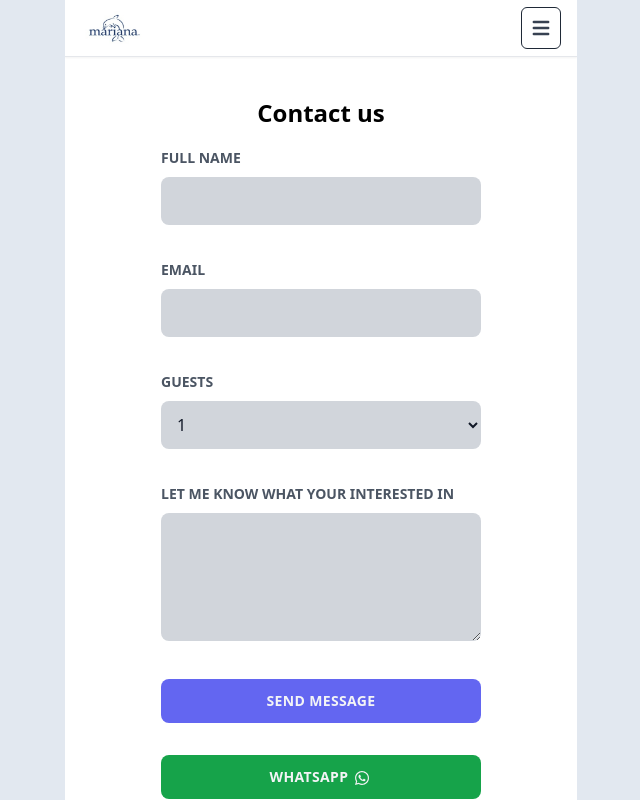
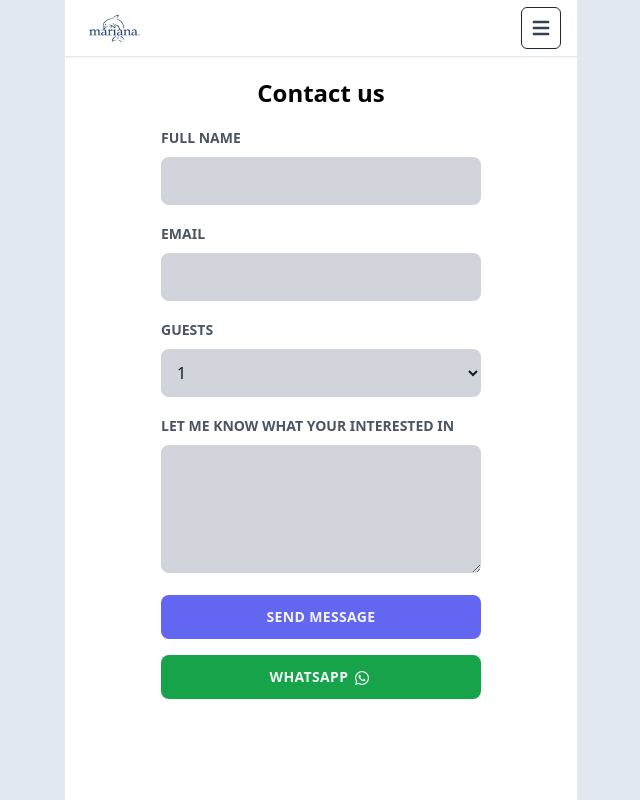
Before and after one commit to Karnes232/mariana-diving, a Gatsby site: page /contact in a window 1280 px wide. Shown: the whole page, without its empty margins (319-959 px from the left). Built offline with nearby package versions, Linux system fonts and the light colour scheme; Gatsby itself is replaced by a stand-in of ours.

Commit message:
changed marginTop on contact page, started course and certified pages

```diff
--- a/src/components/ContactComponents/Contact.js
+++ b/src/components/ContactComponents/Contact.js
@@ -33,7 +33,7 @@ const Contact = () => {
           name="name"
         />
       </div>
-      <div class="mt-8">
+      <div class="mt-4">
         <span class="uppercase text-sm text-gray-600 font-bold">Email</span>
         <input
           class="w-full bg-gray-300 text-gray-900 mt-2 p-3 rounded-lg focus:outline-none focus:shadow-outline"
@@ -41,7 +41,7 @@ const Contact = () => {
           name="email"
         />
       </div>
-      <div class="mt-8">
+      <div class="mt-4">
         <span class="uppercase text-sm text-gray-600 font-bold">Guests</span>
         <select
           name="guests"
@@ -53,7 +53,7 @@ const Contact = () => {
           <option value="4">4</option>
         </select>
       </div>
-      <div class="mt-8">
+      <div class="mt-4">
         <span class="uppercase text-sm text-gray-600 font-bold">
           Let me know what your interested in
         </span>
@@ -62,7 +62,7 @@ const Contact = () => {
           class="w-full h-32 bg-gray-300 text-gray-900 mt-2 p-3 rounded-lg focus:outline-none focus:shadow-outline"
         ></textarea>
       </div>
-      <div class="mt-8">
+      <div class="mt-4">
         <button class="uppercase text-sm font-bold tracking-wide bg-indigo-500 text-gray-100 p-3 rounded-lg w-full focus:outline-none focus:shadow-outline">
           Send Message
         </button>
--- /dev/null
+++ b/src/pages/certified.js
@@ -0,0 +1,14 @@
+import React from 'react'
+import Layout from '../components/layout'
+
+const certified = () => {
+  return (
+    <Layout>
+      <div className="w-screen max-w-lg flex flex-col mt-10 items-center h-screen">
+        Certified
+      </div>
+    </Layout>
+  )
+}
+
+export default certified
--- a/src/pages/contact.js
+++ b/src/pages/contact.js
@@ -6,7 +6,7 @@ import { FaWhatsapp } from "react-icons/fa"
 const contact = () => {
   return (
     <Layout>
-      <div className="w-screen max-w-lg flex flex-col mt-10 items-center h-screen">
+      <div className="w-screen max-w-lg flex flex-col mt-5 items-center h-screen">
         <Contact />
         <a
           href="https://api.whatsapp.com/send?phone=18296405433"
@@ -14,7 +14,7 @@ const contact = () => {
           aria-label="Whatsapp"
           rel="noreferrer"
         >
-          <button class="uppercase text-sm font-bold tracking-wide bg-green-600 text-gray-100 p-3 rounded-lg w-80 mt-8 focus:outline-none focus:shadow-outline">
+          <button class="uppercase text-sm font-bold tracking-wide bg-green-600 text-gray-100 p-3 rounded-lg w-80 mt-4 focus:outline-none focus:shadow-outline">
             WhatsApp
             <FaWhatsapp className="inline-block h-4 w-5 ml-1" />
           </button>
--- /dev/null
+++ b/src/pages/courses.js
@@ -0,0 +1,14 @@
+import React from 'react'
+import Layout from '../components/layout'
+
+const courses = () => {
+  return (
+    <Layout>
+      <div className="w-screen max-w-lg flex flex-col mt-10 items-center h-screen">
+        Courses
+      </div>
+    </Layout>
+  )
+}
+
+export default courses
```
